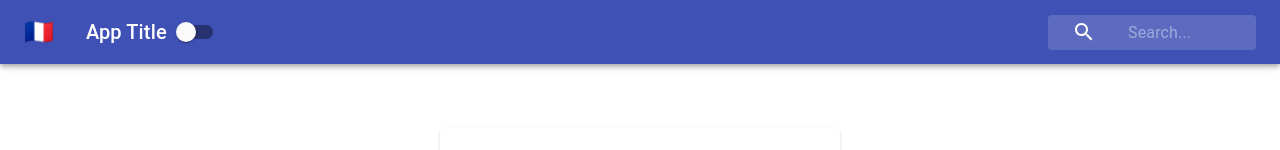
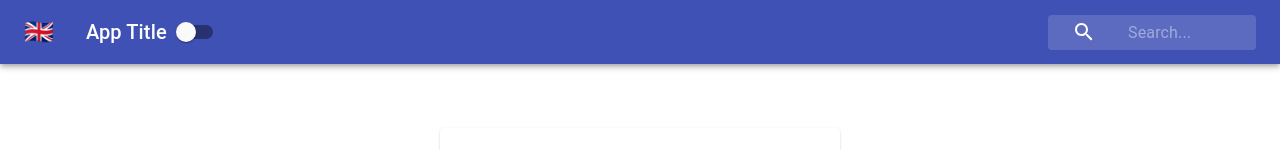
Before and after one commit to HassanMasoud/context-demo, a React (Create React App) app: page / in a window 1280 px wide. Shown: the top 150 px of the page. Built offline with nearby package versions, Linux system fonts and the light colour scheme.

Commit message:
Consume both contexts with HOC

```diff
--- a/src/Form.js
+++ b/src/Form.js
@@ -17,13 +17,6 @@
 import { LockOutlined } from "@material-ui/icons";
 import { withStyles } from "@material-ui/core/styles";
 import styles from "./styles/FormStyles";
-
-class Form extends Component {
-  static contextType = LanguageContext;
-
-  render() {
-    const { language, changeLanguage } = this.context;
-    const { classes } = this.props;
 
 const words = {
   english: {
@@ -46,6 +39,12 @@
   },
 };
 
+class Form extends Component {
+  static contextType = LanguageContext;
+
+  render() {
+    const { language, changeLanguage } = this.context;
+    const { classes } = this.props;
     const { signIn, email, password, rememberMe } = words[language];
     return (
       <main className={classes.main}>
--- a/src/Navbar.js
+++ b/src/Navbar.js
@@ -11,19 +11,37 @@
 import { withStyles } from "@material-ui/core/styles";
 import styles from "./styles/NavbarStyles";
 import { ThemeContext } from "./contexts/ThemeContext";
+import { withLanguageContext } from "./contexts/LanguageContext";
+
+const content = {
+  english: {
+    search: "Search",
+    flag: "🇬🇧",
+  },
+  french: {
+    search: "Chercher",
+    flag: "🇫🇷",
+  },
+  spanish: {
+    search: "Buscar",
+    flag: "🇲🇽",
+  },
+};
 
 class Navbar extends Component {
   static contextType = ThemeContext;
   render() {
     const { isDarkMode, toggleTheme } = this.context;
     const { classes } = this.props;
+    const { language } = this.props.languageContext;
+    const { search, flag } = content[language];
 
     return (
       <div className={classes.root}>
         <AppBar position="static" color={isDarkMode ? "default" : "primary"}>
           <Toolbar>
             <IconButton className={classes.menuButton} color="inherit">
-              <span>🇫🇷</span>
+              <span>{flag}</span>
             </IconButton>
             <Typography className={classes.title} variant="h6" color="inherit">
               App Title
@@ -35,7 +53,7 @@
                 <SearchIcon />
               </div>
               <InputBase
-                placeholder="Search..."
+                placeholder={`${search}...`}
                 classes={{ root: classes.inputRoot, input: classes.inputInput }}
               />
             </div>
@@ -46,4 +64,4 @@
   }
 }
 
-export default withStyles(styles)(Navbar);
+export default withLanguageContext(withStyles(styles)(Navbar));
--- a/src/contexts/LanguageContext.js
+++ b/src/contexts/LanguageContext.js
@@ -25,3 +25,9 @@
     );
   }
 }
+
+export const withLanguageContext = (Component) => (props) => (
+  <LanguageContext.Consumer>
+    {(value) => <Component languageContext={value} {...props} />}
+  </LanguageContext.Consumer>
+);
```
Also changed, not shown: 1 other file (tests, documents, lock files or other folders). Lines whose indentation alone changed are shown as unchanged.
